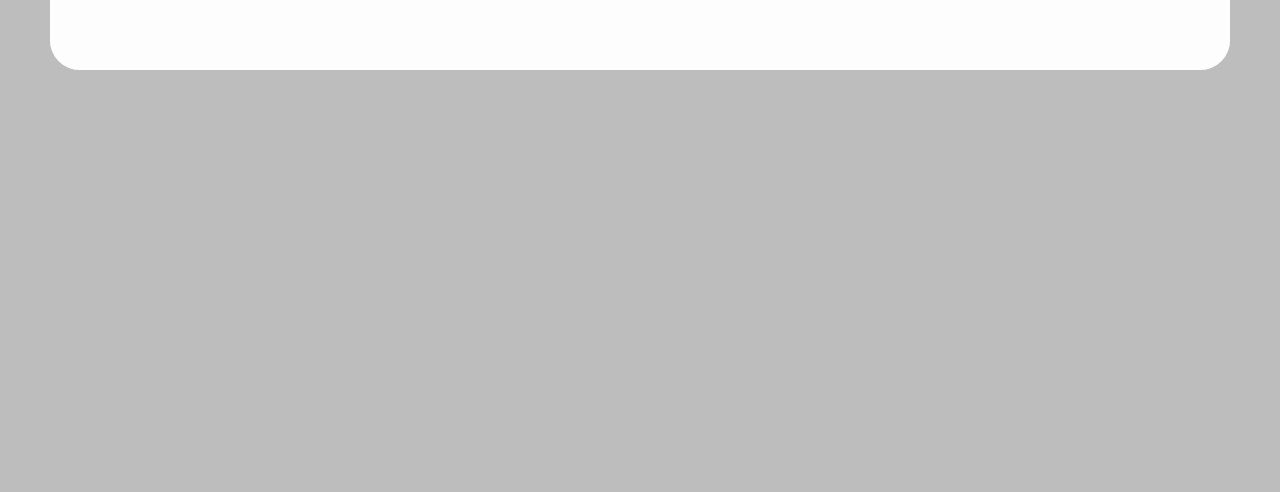
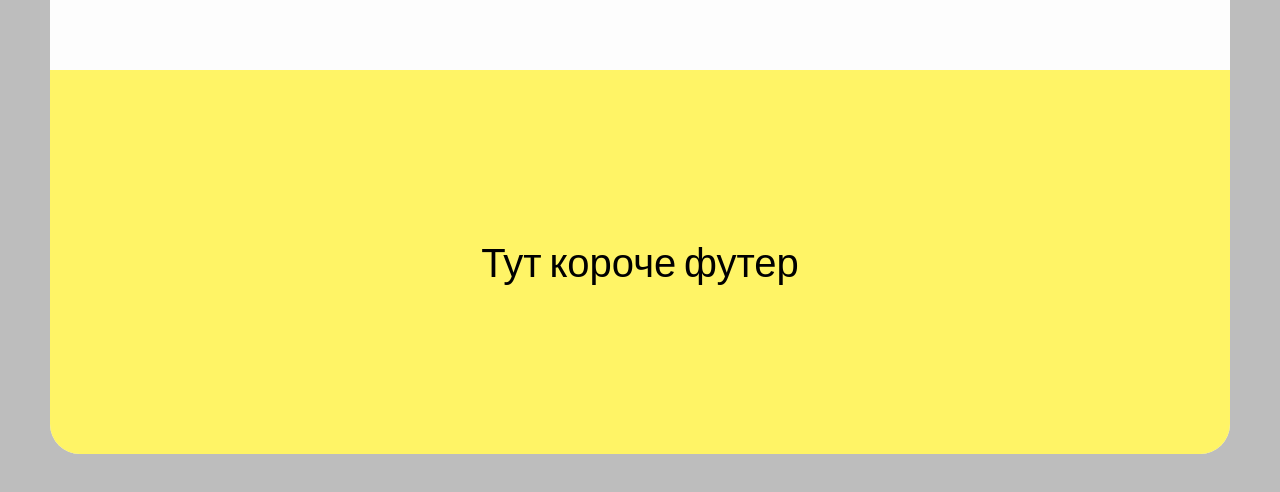
Before and after one commit to XenoPOMP/consultant-plus-plus-project, a React (Vite) app: page / in a window 1280 px wide. Shown: the part 2200-2692 px from the top of the page. Before the commit the page ends 2370 px from the top, so only its background shows below. Built offline with nearby package versions, Linux system fonts and the light colour scheme.

Commit message:
create Footer

```diff
--- a/src/assets/components/Layout/Layout.module.scss
+++ b/src/assets/components/Layout/Layout.module.scss
@@ -12,7 +12,7 @@ main.appMain {
   .content {
     width: 100%;
     background: #FDFDFD;
-    border-radius: inherit;
+    border-radius: 1.5em 1.5em 0 0;
     padding: 3.75em 5em;
   }
 }
--- a/src/assets/components/Layout/Layout.tsx
+++ b/src/assets/components/Layout/Layout.tsx
@@ -4,6 +4,7 @@ import GlobalProvider from '@providers/GlobalProvider/GlobalProvider';
 import Header from '@ui/Header/Header';
 import styles from './Layout.module.scss';
 import cn from 'classnames';
+import Footer from '@ui/Footer/Footer';
 
 const Layout: FC<LayoutProps> = ({ children }) => {
   return (
@@ -14,6 +15,8 @@ const Layout: FC<LayoutProps> = ({ children }) => {
 
           {children}
         </div>
+
+        <Footer />
       </main>
     </GlobalProvider>
   );
--- /dev/null
+++ b/src/assets/components/ui/Footer/Footer.module.scss
@@ -0,0 +1,13 @@
+@import "src/assets/styles/templates";
+
+footer.appFooter {
+  @extend %mainFont;
+  @extend %flexCenter;
+
+  // 1em = 40px
+  font-size: 2em;
+  background: #FFF466;
+  color: black;
+  border-radius: 0 0 .75em .75em;
+  padding: 4.2em 0;
+}
--- /dev/null
+++ b/src/assets/components/ui/Footer/Footer.props.ts
@@ -0,0 +1 @@
+export interface FooterProps {}
--- /dev/null
+++ b/src/assets/components/ui/Footer/Footer.tsx
@@ -0,0 +1,10 @@
+import cn from 'classnames';
+import { FC } from 'react';
+import styles from './Footer.module.scss';
+import { FooterProps } from './Footer.props';
+
+const Footer: FC<FooterProps> = ({}) => {
+  return <footer className={cn(styles.appFooter)}>Тут короче футер</footer>;
+};
+
+export default Footer;
```
